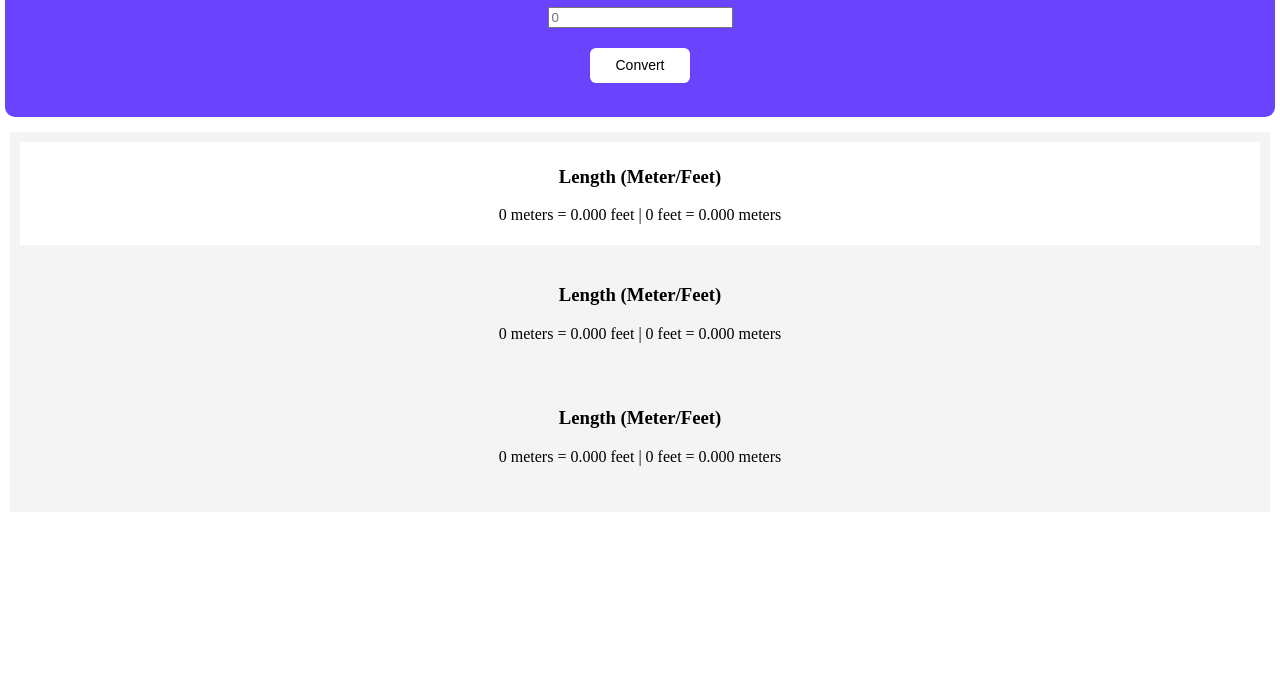
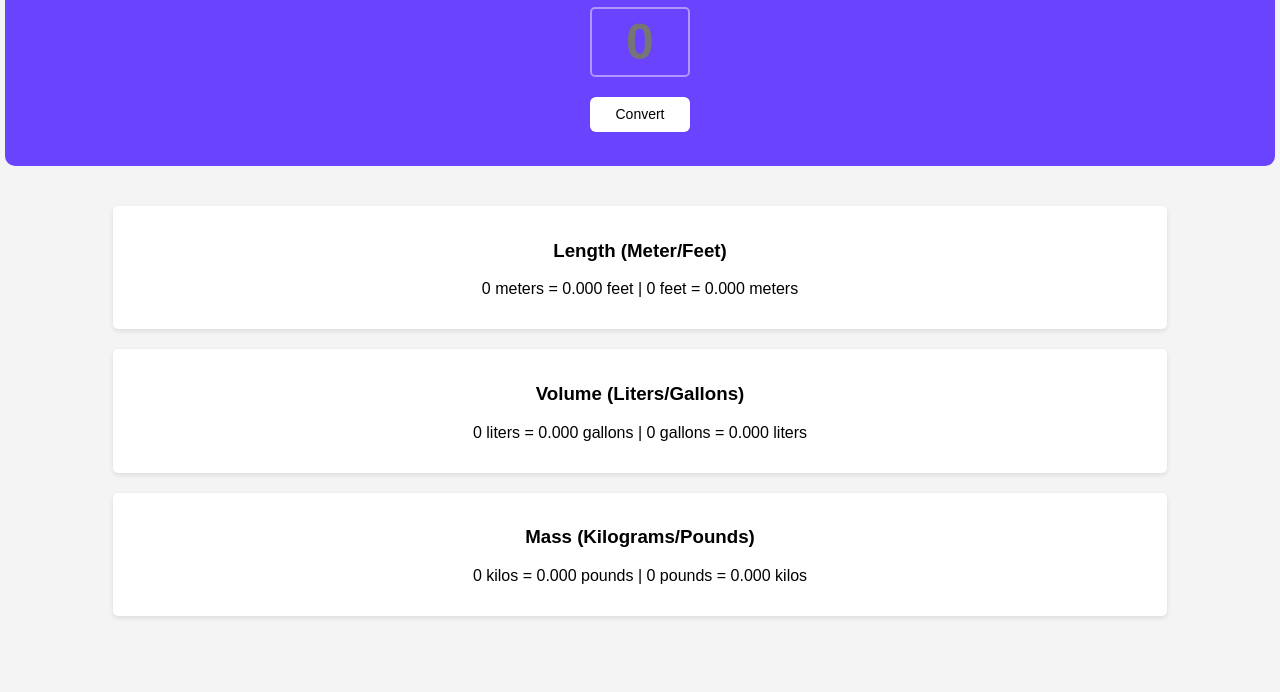
Before and after one commit to MarkBojeHording/Unit-Converter, a website built with Vite: page Unit Converter/index.html in a window 1280 px wide. Shown: the part 108-800 px from the top of the page. Built offline with nearby package versions, Linux system fonts and the light colour scheme.

Commit message:
Add files via upload

```diff
--- a/Unit Converter/index.css
+++ b/Unit Converter/index.css
@@ -1,15 +1,31 @@
 body {
   margin: 0;
   text-align: center;
+  background-color: #f4f4f4;
+  font-family: Arial, sans-serif;
 }
 
 .hero {
   background: #6943fe;
   padding: 30px;
   border-radius: 10px;
-  margin: 5 5 15 5;
+  margin: 5px 5px 40px 5px;
   color: white;
   text-align: center;
+}
+
+input[type="text"] {
+  width: 100px;
+  height: 70px;
+  font-size: 50px;
+  padding: 5px;
+  border: 2px solid #B295FF;
+  border-radius: 5px;
+  outline: none;
+  background-color: #6943fe;
+  color: white;
+  text-align: center;
+  font-weight: bold;
 }
 
 .convert {
@@ -23,15 +39,14 @@ body {
   font-size: 14px;
 }
 
-.main {
-  background: #f4f4f4;
-  padding: 10px;
-  margin: 10px;
-}
-
-.section {
-  background: white;
-  padding: 5px;
+.main > div {
+  margin: 20px auto;
+  padding: 15px;
+  background-color: white;
+  border-radius: 5px;
+  box-shadow: 0 2px 5px rgba(0, 0, 0, 0.1);
+  width: 80%;
+  text-align: center;
 }
 
 .hero .convert:hover {
--- a/Unit Converter/index.html
+++ b/Unit Converter/index.html
@@ -4,25 +4,25 @@
     </head>
     <body>
         <div class="hero">
-            <h1>Metric/Imperical Unit Conversion</h1>
-            <input type="text" placeholder="0">
-          <div>
-            <button class="convert">Convert</button>
-          </div>
+            <h1>Metric/Imperial Unit Conversion</h1>
+            <input type="text" id="input" placeholder="0">
+            <div>
+                <button class="convert" id="convert">Convert</button>
+            </div>
         </div>
         <div class="main">
-            <div class="section">
+            <div class="length">
                 <h3>Length (Meter/Feet)</h3>
-                <p>0 meters = 0.000 feet | 0 feet = 0.000 meters</p>
+                <p id="length">0 meters = 0.000 feet | 0 feet = 0.000 meters</p>
             </div>
-            <div class="main">
-              <h3>Length (Meter/Feet)</h3>
-              <p>0 meters = 0.000 feet | 0 feet = 0.000 meters</p>
-          </div>
-          <div class="main">
-            <h3>Length (Meter/Feet)</h3>
-            <p>0 meters = 0.000 feet | 0 feet = 0.000 meters</p>
-        </div>
+            <div class="volume">
+                <h3>Volume (Liters/Gallons)</h3>
+                <p id="volume">0 liters = 0.000 gallons | 0 gallons = 0.000 liters</p>
+            </div>
+            <div class="mass">
+                <h3>Mass (Kilograms/Pounds)</h3>
+                <p id="mass">0 kilos = 0.000 pounds | 0 pounds = 0.000 kilos</p>
+            </div>
         </div>
         <script src="index.js"></script>
     </body>
--- a/Unit Converter/index.js
+++ b/Unit Converter/index.js
@@ -1,5 +1,19 @@
-/*
-1 meter = 3.281 feet
-1 liter = 0.264 gallon
-1 kilogram = 2.204 pound
-*/
+let convertBtn = document.getElementById("convert");
+let inputEl = document.getElementById("input");
+let lengthEl = document.getElementById("length");
+
+const meterToFeet = 3.281;
+const literToGallon = 0.264;
+const kiloToPound = 2.204;
+
+convertBtn.addEventListener("click", function () {
+    let baseValue = inputEl.value;
+
+    lengthEl.textContent = `${baseValue} meters = ${(baseValue * meterToFeet).toFixed(3)} feet | ${baseValue} feet = ${(baseValue / meterToFeet).toFixed(3)} meters`;
+
+    let volumeEl = document.getElementById("volume");
+    volumeEl.textContent = `${baseValue} liters = ${(baseValue * literToGallon).toFixed(3)} gallons | ${baseValue} gallons = ${(baseValue / literToGallon).toFixed(3)} liters`;
+
+    let massEl = document.getElementById("mass");
+    massEl.textContent = `${baseValue} kilos = ${(baseValue * kiloToPound).toFixed(3)} pounds | ${baseValue} pounds = ${(baseValue / kiloToPound).toFixed(3)} kilos`;
+});
```
